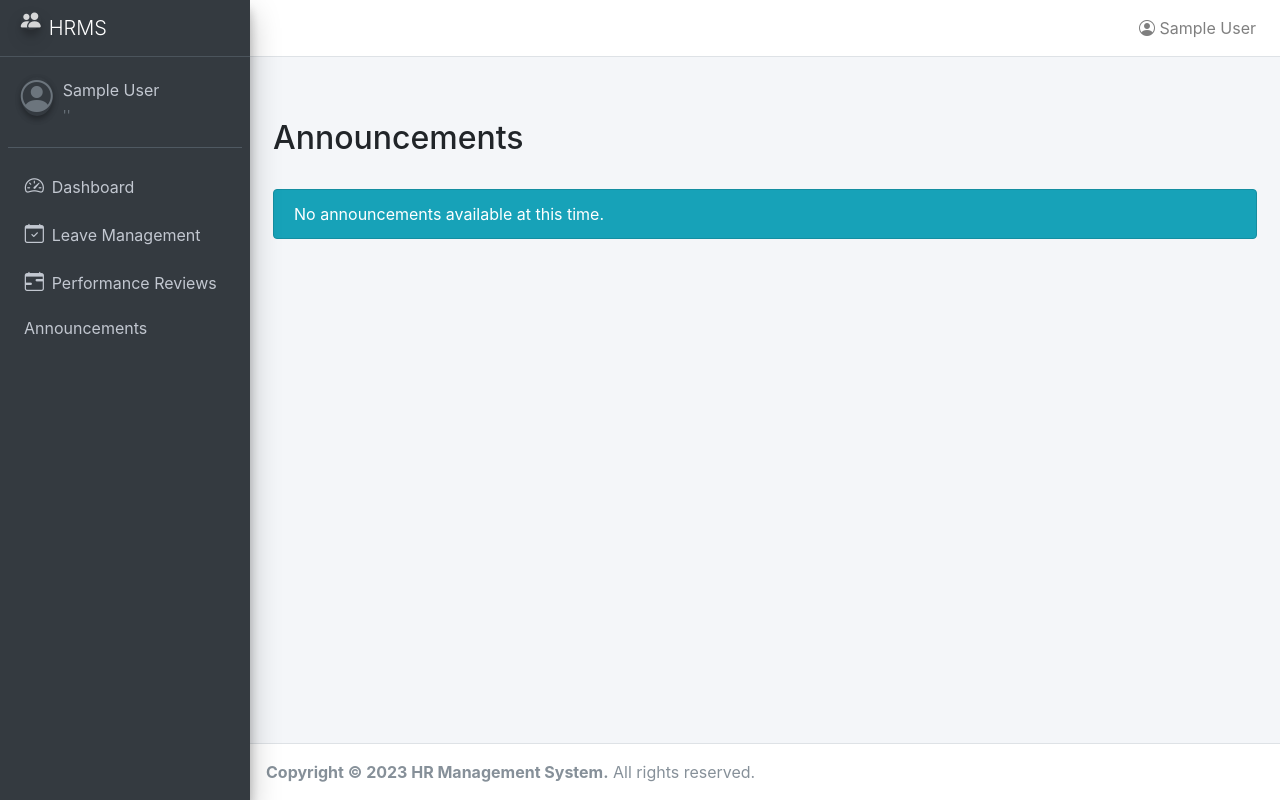
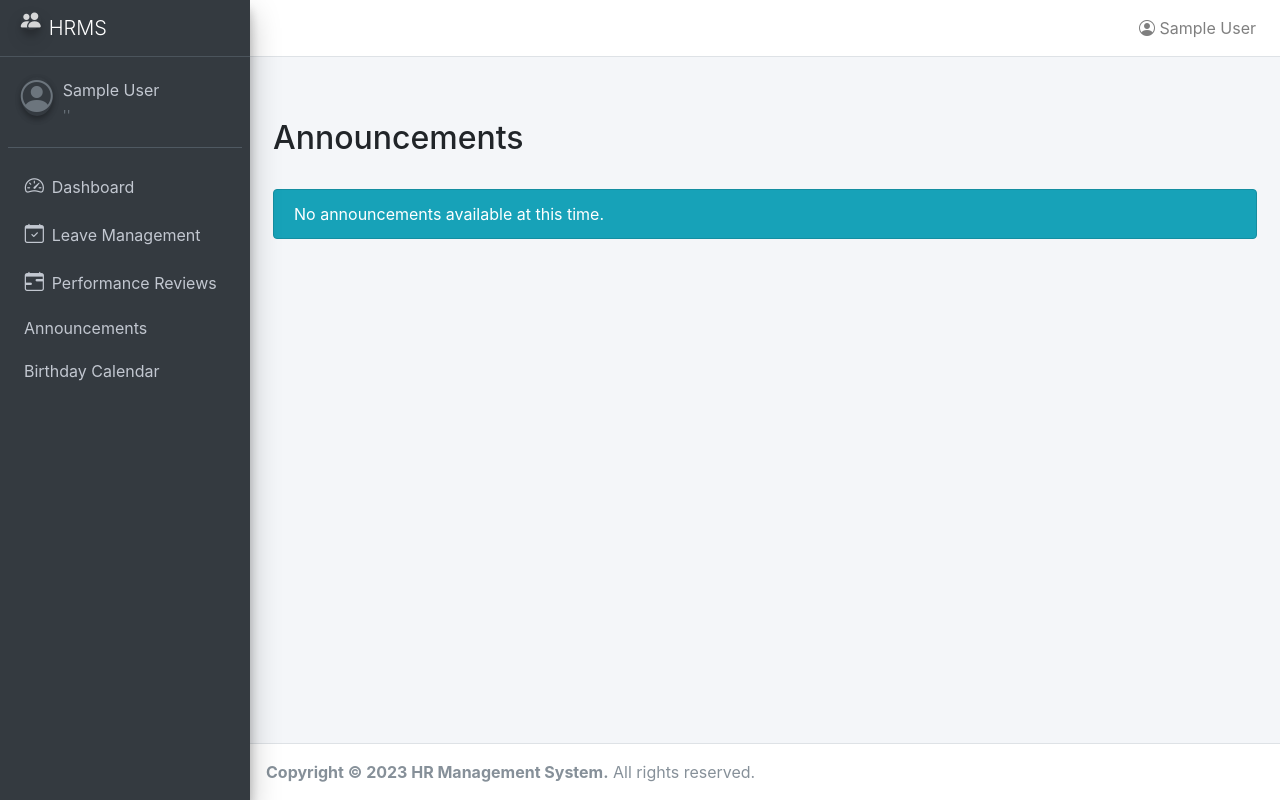
Before and after one commit to ShenalK02/HR-Management-System, a Django app: page /announcements/ in a window 1280 px wide. Run offline with Django 3.2, Linux system fonts and the light colour scheme; the visitor is signed in with stand-in values (Sample User, id 1); data that the repository does not hold is empty; some libraries are stand-ins or nearby versions.

Commit message:
Update base template to link birthday and employee views

```diff
--- a/templates/base.html
+++ b/templates/base.html
@@ -108,6 +108,14 @@
                                 <i class="fas fa-bullhorn"></i> Announcements
                             </a>
                         </li>
+                        <!-- Add this to your main navigation template -->
+                        <!-- Add this to your main navigation template -->
+                        <li class="nav-item">
+                             <a class="nav-link {% if 'birthdays' in request.path %}active{% endif %}" href="{% url 'birthday_calendar:calendar' %}">
+                                 <i class="fas fa-birthday-cake"></i>
+                                <span>Birthday Calendar</span>
+                            </a>
+                        </li>
                      </ul>
                  </nav>
              </div>
```
